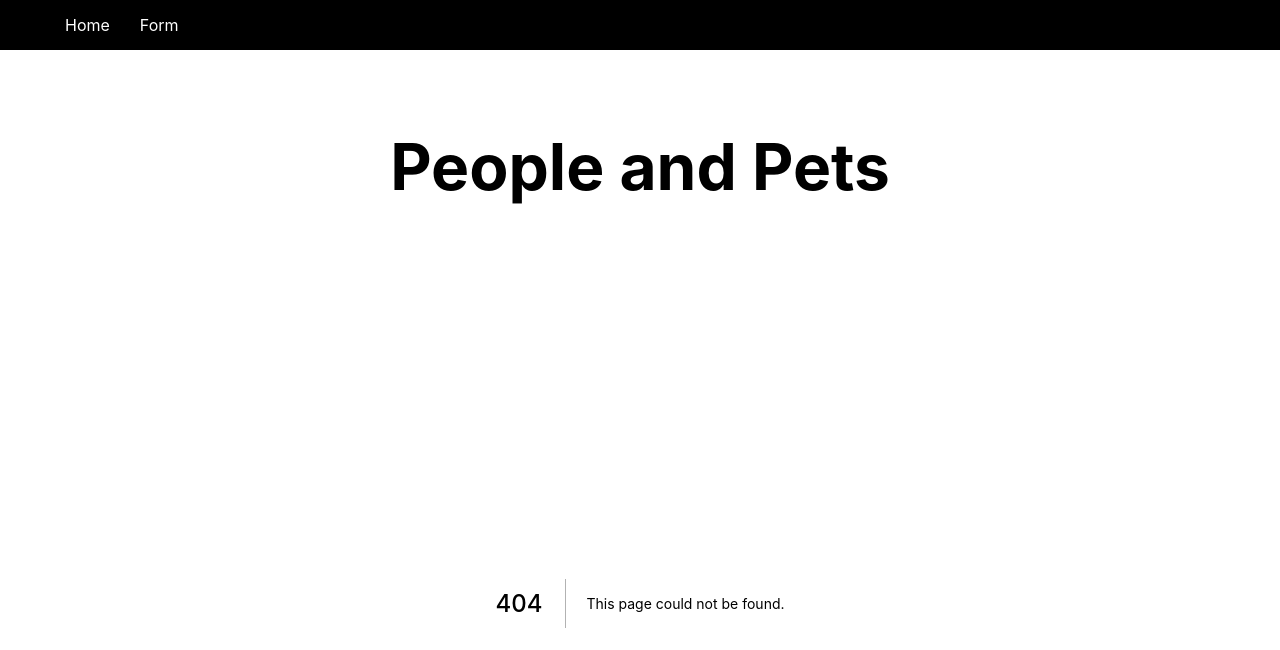
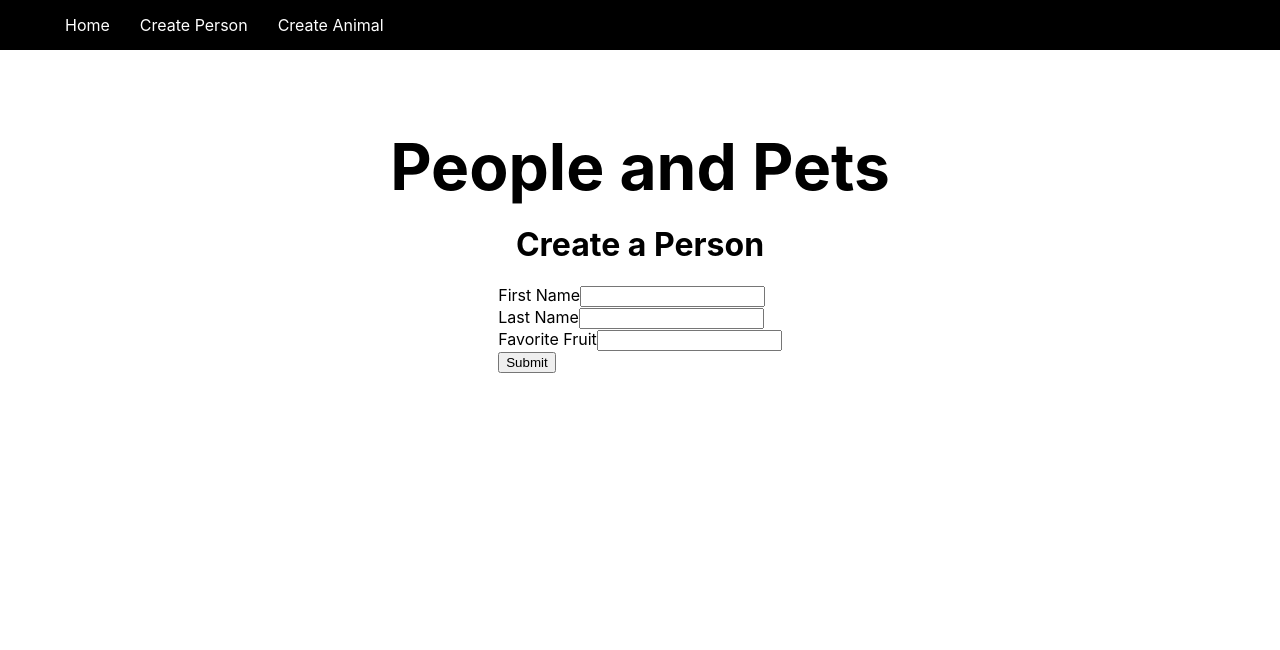
Before and after one commit to christineyoo/hfc-client, a Next.js app: page /create-person in a window 1280 px wide. Before the commit this address had no page. Shown: the top 650 px of the page. Built offline with nearby package versions, Linux system fonts and the light colour scheme.

Commit message:
update AnimalsList

```diff
--- a/components/Nav.js
+++ b/components/Nav.js
@@ -9,7 +9,10 @@ const Nav = () => {
                     <Link href='/'>Home</Link>
                 </li>
                 <li>
-                    <Link href='/form'>Form</Link>
+                    <Link href='/create-person'>Create Person</Link>
+                </li>
+                <li>
+                    <Link href='/create-animal'>Create Animal</Link>
                 </li>
             </ul>
         </nav>
--- a/components/animals/AnimalsList.js
+++ b/components/animals/AnimalsList.js
@@ -1,7 +1,8 @@
 import AnimalItem from './AnimalItem';
-import animalStyle from '../../styles/List.module.css'
+import animalStyle from '../../styles/Item.module.css'
 
 const AnimalsList = ({ animals }) => {
+    console.log(animals)
   return (
     <div className={animalStyle.grid}>
       {animals.map((animal) => (
--- /dev/null
+++ b/pages/create-person.js
@@ -0,0 +1,40 @@
+import { useState } from 'react'
+
+const Form =() => {
+    const [fname, setFname] = useState('')
+    const [lname, setLname] = useState('')
+    const [fruit, setFruit] = useState('')
+
+    const handlePost = async (e) => {
+        e.preventDefault()
+        const res = await fetch('https://jsonplaceholder.typicode.com/users', {
+            method: 'POST',
+            body: JSON.stringify({ name }),
+            headers: {
+                "content-type": 'application/json'
+            }
+        })
+        const data = await res.json()
+        console.log(data)
+    }
+
+return (
+    <>
+    <h1>Create a Person</h1>
+    <form>
+        <label htmlFor="fname">First Name</label>
+        <input type='text' name="fname" value={fname} onChange={e => setFname(e.target.value)}/>
+        <br />
+        <label htmlFor="lname">Last Name</label>
+        <input type='text' name="lname" value={lname} onChange={e => setLname(e.target.value)}/>
+        <br />
+        <label htmlFor="fruit">Favorite Fruit</label>
+        <input type='text' name="fruit" value={fruit} onChange={e => setFruit(e.target.value)}/>
+        <br />
+        <button onClick={e => handlePost(e)}>Submit</button>
+    </form>
+    </>
+)
+}
+
+export default Form
--- a/pages/index.js
+++ b/pages/index.js
@@ -1,16 +1,18 @@
 import AnimalsList from '../components/animals/AnimalsList'
+import PeopleList from '../components/people/PeopleList'
 
 export default function Home({animals}) {
   return (
     <div>
       <AnimalsList animals={animals} />
+      {/* <PeopleList people={people} /> */}
     </div>
   )
 }
 
 export const getStaticProps = async () => {
-  const res = await fetch(`http://localhost:8000/api/animals`)
-  const animals = await res.json()
+  const animalRes = await fetch(`http://localhost:8000/api/animals`)
+  const animals = await animalRes.json()
 
   return {
     props: {
```
Also changed, not shown: components/people/PeopleItem.js (added, +14 -0 lines), components/people/PeopleList.js (added, +14 -0 lines), pages/form.js (deleted, +0 -31 lines), styles/Item.module.css (+9 -0 lines).
